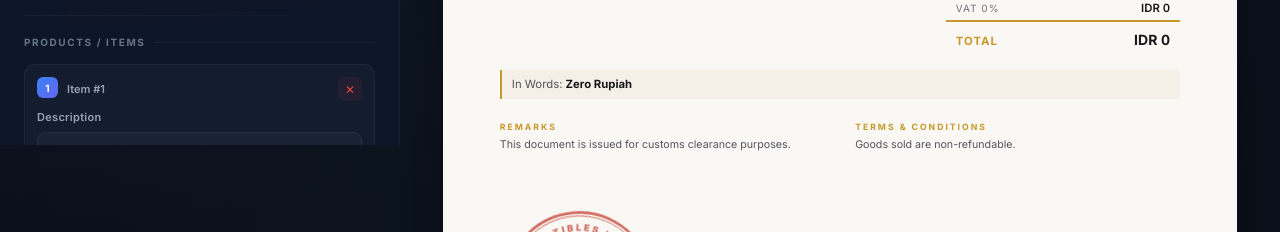
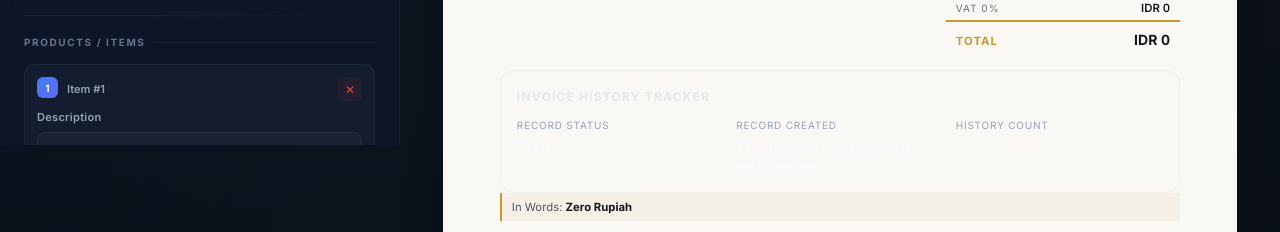
Before and after one commit to royyangadroid/royyan-collectibles, a Next.js app: page /rcpanel7x/invoices in a window 1280 px wide. Shown: the part 720-952 px from the top of the page. Built offline with nearby package versions, Linux system fonts and the light colour scheme; no server answers.

Commit message:
improvement for json bin good to go

```diff
--- /dev/null
+++ b/app/api/rcpanel7x/invoices/route.ts
@@ -0,0 +1,52 @@
+import { NextResponse } from 'next/server';
+
+export const runtime = 'nodejs';
+
+const JSONBIN_API_KEY = process.env.JSONBIN_API_KEY ?? '$2a$10$hHr99Fi2urp1SDkjQKf5wO8ZikjAKMDu4mH5TCB/.D6z9boGQ2mWG';
+const JSONBIN_BIN_ID = process.env.JSONBIN_BIN_ID ?? '6a6995bef5f4af5e29cffbfe';
+const JSONBIN_BASE = `https://api.jsonbin.io/v3/b/${JSONBIN_BIN_ID}`;
+
+async function forwardRequest(method: string, body?: unknown) {
+  const headers: Record<string, string> = {
+    'X-Master-Key': JSONBIN_API_KEY,
+  };
+
+  if (body !== undefined) {
+    headers['Content-Type'] = 'application/json';
+  }
+
+  const res = await fetch(JSONBIN_BASE, {
+    method,
+    headers,
+    body: body !== undefined ? JSON.stringify(body) : undefined,
+  });
+
+  const responseBody = await res.text();
+  return new NextResponse(responseBody, {
+    status: res.status,
+    headers: {
+      'Content-Type': res.headers.get('content-type') ?? 'application/json',
+    },
+  });
+}
+
+export async function GET() {
+  const res = await fetch(`${JSONBIN_BASE}/latest`, {
+    headers: {
+      'X-Master-Key': JSONBIN_API_KEY,
+    },
+  });
+
+  const body = await res.text();
+  return new NextResponse(body, {
+    status: res.status,
+    headers: {
+      'Content-Type': res.headers.get('content-type') ?? 'application/json',
+    },
+  });
+}
+
+export async function PUT(request: Request) {
+  const payload = await request.json();
+  return forwardRequest('PUT', payload);
+}
--- a/app/rcpanel7x/invoices/InvoiceGenerator.tsx
+++ b/app/rcpanel7x/invoices/InvoiceGenerator.tsx
@@ -38,8 +38,8 @@ interface GlobalData {
 // ============================================================
 // CONFIGURATION — Same keys as original RC INVOICES
 // ============================================================
-const JSONBIN_API_KEY = '$2a$10$hHr99Fi2urp1SDkjQKf5wO8ZikjAKMDu4mH5TCB/.D6z9boGQ2mWG';
-const JSONBIN_BIN_ID = '6a6995bef5f4af5e29cffbfe';
+const JSONBIN_API_KEY = process.env.JSONBIN_API_KEY ?? '$2a$10$hHr99Fi2urp1SDkjQKf5wO8ZikjAKMDu4mH5TCB/.D6z9boGQ2mWG';
+const JSONBIN_BIN_ID = process.env.JSONBIN_BIN_ID ?? '6a6995bef5f4af5e29cffbfe';
 
 // ============================================================
 // CURRENCY FORMATTING — Intl.NumberFormat (same as original)
@@ -99,6 +99,16 @@ function formatDate(dateStr: string): string {
   return `${months[d.getMonth()]} ${d.getDate()}, ${d.getFullYear()}`;
 }
 
+function formatDateTime(dateStr: string): string {
+  if (!dateStr) return '—';
+  const d = new Date(dateStr);
+  const months = ['January', 'February', 'March', 'April', 'May', 'June',
+    'July', 'August', 'September', 'October', 'November', 'December'];
+  const hours = String(d.getHours()).padStart(2, '0');
+  const minutes = String(d.getMinutes()).padStart(2, '0');
+  return `${months[d.getMonth()]} ${d.getDate()}, ${d.getFullYear()} ${hours}:${minutes}`;
+}
+
 // ============================================================
 // STATUS OPTIONS
 // ============================================================
@@ -140,6 +150,7 @@ export default function InvoiceGenerator() {
   const [toastVisible, setToastVisible] = useState(false);
   const [loading, setLoading] = useState(true);
   const [viewingHistoryInvNo, setViewingHistoryInvNo] = useState<string | null>(null);
+  const [currentHistoryEntry, setCurrentHistoryEntry] = useState<HistoryEntry | null>(null);
 
   const itemCountRef = useRef(0);
   const globalDataRef = useRef(globalData);
@@ -164,8 +175,8 @@ export default function InvoiceGenerator() {
   // ============================================================
   const fetchGlobalData = useCallback(async (): Promise<GlobalData> => {
     try {
-      const res = await fetch(`https://api.jsonbin.io/v3/b/${JSONBIN_BIN_ID}/latest`, {
-        headers: { 'X-Master-Key': JSONBIN_API_KEY },
+      const res = await fetch(`/api/rcpanel7x/invoices`, {
+        method: 'GET',
       });
       const data = await res.json();
       if (data.record) {
@@ -185,11 +196,10 @@ export default function InvoiceGenerator() {
 
   const saveGlobalData = useCallback(async (data: GlobalData) => {
     try {
-      await fetch(`https://api.jsonbin.io/v3/b/${JSONBIN_BIN_ID}`, {
+      await fetch(`/api/rcpanel7x/invoices`, {
         method: 'PUT',
         headers: {
           'Content-Type': 'application/json',
-          'X-Master-Key': JSONBIN_API_KEY,
         },
         body: JSON.stringify(data),
       });
@@ -356,6 +366,7 @@ export default function InvoiceGenerator() {
 
     setGlobalData(updatedData);
     globalDataRef.current = updatedData;
+    setCurrentHistoryEntry(entry);
     await saveGlobalData(updatedData);
 
     return updatedData;
@@ -389,6 +400,7 @@ export default function InvoiceGenerator() {
     setItems(newItems.length > 0 ? newItems : [{ id: ++itemCountRef.current, desc: '', qty: 1, unit: 'Pcs', price: 0 }]);
 
     setViewingHistoryInvNo(invNo);
+    setCurrentHistoryEntry(inv);
     showToast('📋 Loaded invoice ' + invNo, '#6366f1');
   }, [globalData, showToast]);
 
@@ -455,6 +467,7 @@ export default function InvoiceGenerator() {
     itemCountRef.current = 0;
     setItems([]);
     setViewingHistoryInvNo(null);
+    setCurrentHistoryEntry(null);
     setTimeout(() => addItem(), 0);
     showToast('🔄 Form reset — ready for new invoice', '#3b82f6');
   }, [addItem, showToast]);
@@ -463,6 +476,13 @@ export default function InvoiceGenerator() {
   // RENDER
   // ============================================================
   const history = globalData.history || [];
+  const matchedHistoryEntry = currentHistoryEntry || (viewingHistoryInvNo ? history.find(h => h.invNo === viewingHistoryInvNo) || null : null);
+  const historyStatusLabel = matchedHistoryEntry
+    ? STATUS_OPTIONS.find(opt => opt.value === matchedHistoryEntry.status)?.label || matchedHistoryEntry.status
+    : 'Draft';
+  const historySubtitle = matchedHistoryEntry
+    ? `Saved on ${formatDateTime(matchedHistoryEntry.createdAt)}`
+    : 'This invoice has not been archived yet.';
 
   return (
     <div className="inv-app">
@@ -796,6 +816,24 @@ export default function InvoiceGenerator() {
                 </table>
               </div>
 
+              <div className="inv-history-tracker">
+                <div className="inv-history-tracker-header">Invoice History Tracker</div>
+                <div className="inv-history-tracker-grid">
+                  <div>
+                    <div className="inv-history-label">Record Status</div>
+                    <div className="inv-history-value">{historyStatusLabel}</div>
+                  </div>
+                  <div>
+                    <div className="inv-history-label">Record Created</div>
+                    <div className="inv-history-value">{matchedHistoryEntry ? formatDateTime(matchedHistoryEntry.createdAt) : historySubtitle}</div>
+                  </div>
+                  <div>
+                    <div className="inv-history-label">History Count</div>
+                    <div className="inv-history-value">{history.length}</div>
+                  </div>
+                </div>
+              </div>
+
               <div className="inv-in-words">
                 In Words: <b>{numberToWords(subtotal)} Rupiah</b>
               </div>
--- a/app/rcpanel7x/invoices/invoice-styles.css
+++ b/app/rcpanel7x/invoices/invoice-styles.css
@@ -249,6 +249,44 @@
 .inv-item-card:hover {
   border-color: rgba(99, 102, 241, 0.18);
   background: rgba(30, 41, 59, 0.6);
+}
+
+.inv-history-tracker {
+  margin-top: 14px;
+  padding: 16px;
+  background: rgba(255, 255, 255, 0.06);
+  border: 1px solid rgba(148, 163, 184, 0.1);
+  border-radius: 14px;
+}
+
+.inv-history-tracker-header {
+  font-size: 12px;
+  font-weight: 700;
+  letter-spacing: 0.1em;
+  color: #e2e8f0;
+  margin-bottom: 10px;
+  text-transform: uppercase;
+}
+
+.inv-history-tracker-grid {
+  display: grid;
+  grid-template-columns: repeat(3, minmax(0, 1fr));
+  gap: 12px;
+}
+
+.inv-history-label {
+  font-size: 10px;
+  color: #94a3b8;
+  margin-bottom: 4px;
+  text-transform: uppercase;
+  letter-spacing: 0.08em;
+}
+
+.inv-history-value {
+  font-size: 14px;
+  font-weight: 700;
+  color: #f8fafc;
+  line-height: 1.4;
 }
 
 .inv-item-card .inv-item-number {
--- a/lib/rateLimit.ts
+++ b/lib/rateLimit.ts
@@ -106,10 +106,10 @@ export function resetRateLimit(ip: string): void {
 /** Periodic cleanup of expired records (call from long-running processes) */
 export function pruneExpiredRecords(): void {
   const now = Date.now();
-  for (const [key, record] of store.entries()) {
+  store.forEach((record, key) => {
     const expired =
       (record.blockedUntil !== null && now > record.blockedUntil) ||
       (record.blockedUntil === null && now - record.firstAttemptAt > WINDOW_MS);
     if (expired) store.delete(key);
-  }
+  });
 }
```
Also changed, not shown: lib/data.ts (+4 -5 lines).
